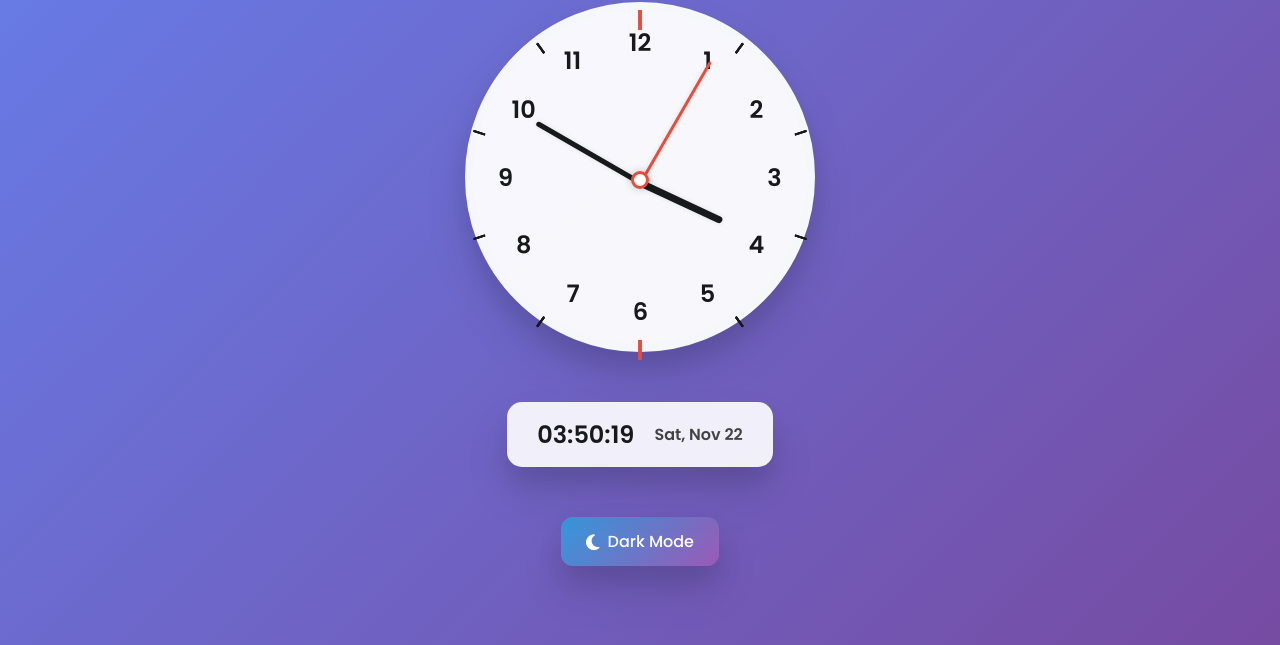
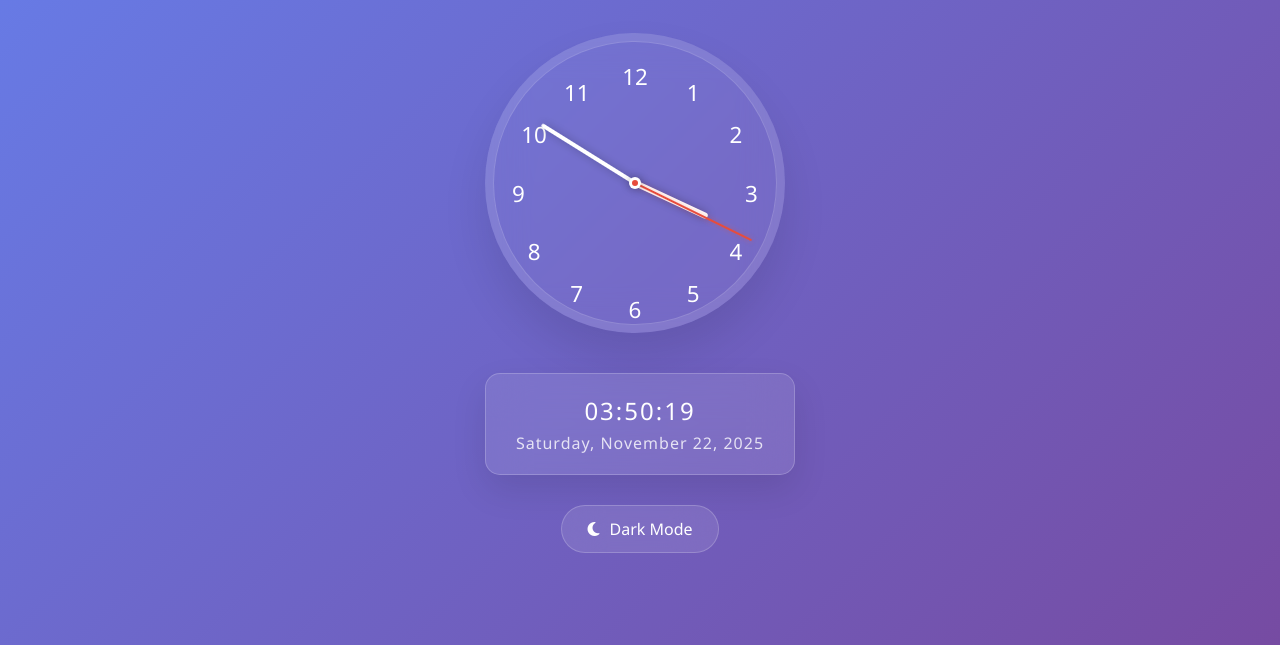
Before and after one commit to Galvinal-227/jamhtmlcssjs, a plain HTML site: page index.html in a window 1280 px wide. Shown: the part 155-800 px from the top of the page. Drawn offline with Linux system fonts and the light colour scheme.

Commit message:
index.html

```diff
--- a/index.html
+++ b/index.html
@@ -1,438 +1,309 @@
 <!DOCTYPE html>
 <html lang="en">
 <head>
-  <meta charset="UTF-8" />
-  <meta http-equiv="X-UA-Compatible" content="IE=edge" />
-  <meta name="viewport" content="width=device-width, initial-scale=1.0" />
-  <title>Elegant Analog Clock</title>
+    <meta charset="UTF-8">
+    <meta name="viewport" content="width=device-width, initial-scale=1.0">
+    <title>Clean Analog Clock</title>
+    <link rel="stylesheet" href="https://cdnjs.cloudflare.com/ajax/libs/font-awesome/6.4.0/css/all.min.css">
     <style>
-    @import url("https://fonts.googleapis.com/css2?family=Poppins:wght@200;300;400;500;600;700&display=swap");
-
-*{
+        * {
+            margin: 0;
             padding: 0;
-    margin: 0;
             box-sizing: border-box;
-    font-family: 'Poppins', sans-serif;
+            font-family: 'Segoe UI', Tahoma, Geneva, Verdana, sans-serif;
         }
 
-:root{
-    --primary-color: #f6f7fb;
-    --white-color: #fff;
-    --black-color: #18191a;
-    --red-color: #e74c3c;
-    --blue-color: #3498db;
-    --purple-color: #9b59b6;
-    --shadow: 0 15px 25px rgba(0, 0, 0, 0.1), 0 25px 45px rgba(0, 0, 0, 0.1);
-    --transition: all 0.3s ease;
+        body {
+            background: linear-gradient(135deg, #667eea 0%, #764ba2 100%);
+            min-height: 100vh;
+            display: flex;
+            justify-content: center;
+            align-items: center;
+            transition: all 0.3s ease;
         }
 
-body{
-    display: flex;
-    min-height: 100vh;
-    align-items: center;
-    justify-content: center;
-    background: linear-gradient(135deg, #667eea 0%, #764ba2 100%);
-    transition: var(--transition);
-}
-
-body.dark{
-    background: linear-gradient(135deg, #232526 0%, #414345 100%);
-    --primary-color: #242526;
-    --white-color: #18191a;
-    --black-color: #fff;
-    --red-color: #e74c3c;
-    --shadow: 0 15px 25px rgba(0, 0, 0, 0.3), 0 25px 45px rgba(0, 0, 0, 0.2);
+        body.dark {
+            background: linear-gradient(135deg, #2c3e50 0%, #3498db 100%);
         }
 
         .container {
-    display: flex;
-    flex-direction: column;
-    align-items: center;
-    gap: 50px;
-    padding: 30px;
+            text-align: center;
+            padding: 40px;
         }
 
-.container .clock {
-    display: flex;
-    height: 350px;
-    width: 350px;
-    border-radius: 50%;
-    align-items: center;
-    justify-content: center;
-    background: var(--white-color);
-    box-shadow: var(--shadow);
-    position: relative;
-    border: 8px solid var(--primary-color);
-    transition: var(--transition);
+        .clock-title {
+            color: white;
+            font-size: 2.5rem;
+            font-weight: 300;
+            margin-bottom: 40px;
+            letter-spacing: 2px;
         }
 
-.clock label {
-    position: absolute;
-    inset: 15px;
-    text-align: center;
-    transform: rotate(calc(var(--i) * 30deg));
+        .clock-container {
+            position: relative;
+            margin: 0 auto 40px;
         }
 
-.clock label span {
-    display: inline-block;
-    font-size: 24px;
-    font-weight: 600;
-    color: var(--black-color);
-    transform: rotate(calc(var(--i) * -30deg));
-    transition: var(--transition);
+        .clock {
+            width: 300px;
+            height: 300px;
+            border: 8px solid rgba(255, 255, 255, 0.1);
+            border-radius: 50%;
+            background: rgba(255, 255, 255, 0.05);
+            backdrop-filter: blur(20px);
+            -webkit-backdrop-filter: blur(20px);
+            box-shadow:
+                0 25px 45px rgba(0, 0, 0, 0.1),
+                inset 0 0 0 1px rgba(255, 255, 255, 0.2);
+            position: relative;
         }
 
-.clock .markers {
+        .number {
             position: absolute;
             width: 100%;
             height: 100%;
+            text-align: center;
+            transform: rotate(var(--rotation));
+            color: white;
+            font-size: 1.4rem;
+            font-weight: 400;
         }
 
-.clock .markers .marker {
-    position: absolute;
-    width: 2px;
-    height: 12px;
-    background: var(--black-color);
-    left: 50%;
-    transform: translateX(-50%) rotate(calc(var(--i) * 6deg));
-    transform-origin: 50% 175px;
-    opacity: 0.7;
+        .number > div {
+            transform: rotate(calc(var(--rotation) * -1));
+            padding-top: 20px;
         }
 
-.clock .markers .marker.major {
-    height: 20px;
-    width: 3px;
-    background: var(--red-color);
+        .hand {
+            position: absolute;
+            bottom: 50%;
+            left: 50%;
+            transform-origin: bottom;
+            border-radius: 10px 10px 0 0;
+            z-index: 10;
+            transition: transform 0.2s cubic-bezier(0.4, 2.3, 0.8, 1);
         }
 
-.container .indicator{
-    position: absolute;
-    height: 12px;
-    width: 12px;
-    display: flex;
-    justify-content: center;
-    z-index: 10;
+        .hour {
+            width: 6px;
+            height: 80px;
+            background: white;
+            margin-left: -3px;
+            box-shadow: 0 0 10px rgba(0, 0, 0, 0.3);
         }
 
-.indicator::before{
+        .minute {
+            width: 4px;
+            height: 110px;
+            background: white;
+            margin-left: -2px;
+            box-shadow: 0 0 10px rgba(0, 0, 0, 0.3);
+        }
+
+        .second {
+            width: 2px;
+            height: 130px;
+            background: #e74c3c;
+            margin-left: -1px;
+            box-shadow: 0 0 5px rgba(231, 76, 60, 0.5);
+        }
+
+        .center-dot {
+            position: absolute;
+            top: 50%;
+            left: 50%;
+            width: 12px;
+            height: 12px;
+            background: white;
+            border-radius: 50%;
+            transform: translate(-50%, -50%);
+            z-index: 11;
+            box-shadow: 0 0 10px rgba(0, 0, 0, 0.3);
+        }
+
+        .center-dot::after {
             content: '';
             position: absolute;
-    height: 100%;
-    width: 100%;
+            top: 50%;
+            left: 50%;
+            width: 6px;
+            height: 6px;
+            background: #e74c3c;
             border-radius: 50%;
-    z-index: 100;
-    background: var(--white-color);
-    border: 3px solid var(--red-color);
-    box-shadow: 0 0 10px rgba(0,0,0,0.2);
-    transition: var(--transition);
-}
-
-.indicator .hand {
-    position: absolute;
-    border-radius: 25px;
-    transform-origin: bottom;
-    bottom: 0;
-    box-shadow: 0 0 5px rgba(0,0,0,0.1);
-    transition: var(--transition);
-}
-
-.hand.second{
-    height: 140px;
-    width: 3px;
-    background: var(--red-color);
-    z-index: 9;
-}
-
-.hand.minute{
-    height: 120px;
-    width: 5px;
-    background: var(--black-color);
-    z-index: 8;
-}
-
-.hand.hour{
-    height: 90px;
-    width: 7px;
-    background: var(--black-color);
-    z-index: 7;
+            transform: translate(-50%, -50%);
         }
 
         .digital-clock {
-    background: var(--white-color);
-    padding: 15px 30px;
+            background: rgba(255, 255, 255, 0.1);
+            backdrop-filter: blur(20px);
+            -webkit-backdrop-filter: blur(20px);
+            border: 1px solid rgba(255, 255, 255, 0.2);
             border-radius: 15px;
-    box-shadow: var(--shadow);
+            padding: 20px 30px;
+            color: white;
             font-size: 1.5rem;
-    font-weight: 600;
-    color: var(--black-color);
-    transition: var(--transition);
-    display: flex;
+            font-weight: 300;
+            letter-spacing: 2px;
+            margin-bottom: 30px;
+            box-shadow: 0 15px 35px rgba(0, 0, 0, 0.1);
+        }
+
+        .date {
+            font-size: 1rem;
+            opacity: 0.8;
+            margin-top: 5px;
+            letter-spacing: 1px;
+        }
+        .mode-switch {
+            background: rgba(255, 255, 255, 0.1);
+            backdrop-filter: blur(20px);
+            -webkit-backdrop-filter: blur(20px);
+            border: 1px solid rgba(255, 255, 255, 0.2);
+            border-radius: 25px;
+            padding: 12px 25px;
+            color: white;
+            font-size: 1rem;
+            cursor: pointer;
+            transition: all 0.3s ease;
+            display: inline-flex;
             align-items: center;
             gap: 10px;
         }
 
-.digital-clock .date {
-    font-size: 1rem;
-    opacity: 0.8;
-    margin-left: 10px;
-}
-
-.mode-switch{
-    padding: 12px 25px;
-    border-radius: 12px;
-    font-size: 16px;
-    font-weight: 500;
-    color: var(--white-color);
-    background: linear-gradient(135deg, var(--blue-color), var(--purple-color));
-    box-shadow: var(--shadow);
-    cursor: pointer;
-    border: none;
-    transition: var(--transition);
-    display: flex;
-    align-items: center;
-    gap: 8px;
-}
-
         .mode-switch:hover {
-    transform: translateY(-3px);
+            background: rgba(255, 255, 255, 0.2);
+            transform: translateY(-2px);
             box-shadow: 0 10px 25px rgba(0, 0, 0, 0.2);
         }
 
-.mode-switch:active {
-    transform: translateY(-1px);
+        @media (max-width: 480px) {
+            .clock {
+                width: 250px;
+                height: 250px;
             }
 
-.mode-switch i {
-    font-size: 18px;
+            .hour { height: 65px; }
+            .minute { height: 90px; }
+            .second { height: 105px; }
+
+            .digital-clock {
+                font-size: 1.2rem;
+                padding: 15px 25px;
             }
 
             .clock-title {
-    color: var(--white-color);
                 font-size: 2rem;
-    font-weight: 600;
-    text-align: center;
-    margin-bottom: -20px;
-    text-shadow: 0 2px 10px rgba(0,0,0,0.2);
-}
-
-@media (max-width: 480px) {
-    .container .clock {
-        height: 280px;
-        width: 280px;
-    }
-
-    .clock label span {
-        font-size: 20px;
-    }
-
-    .hand.second{
-        height: 110px;
-    }
-
-    .hand.minute{
-        height: 95px;
-    }
-
-    .hand.hour{
-        height: 70px;
-    }
-
-    .clock .markers .marker {
-        transform-origin: 50% 140px;
-    }
-
-    .digital-clock {
-        font-size: 1.2rem;
-        padding: 12px 20px;
-    }
-
-    .clock-title {
-        font-size: 1.5rem;
             }
         }
-
-@keyframes smooth-sweep {
-    0% { transform: rotate(0deg); }
-    100% { transform: rotate(360deg); }
-}
-
-.hand.second {
-    animation: smooth-sweep 60s linear infinite;
-}
-
-body:not(.dark) .clock {
-    background: rgba(255, 255, 255, 0.95);
-    backdrop-filter: blur(10px);
-    -webkit-backdrop-filter: blur(10px);
-}
-
-body:not(.dark) .digital-clock {
-    background: rgba(255, 255, 255, 0.9);
-    backdrop-filter: blur(10px);
-    -webkit-backdrop-filter: blur(10px);
-}
     </style>
-
-  <link rel="stylesheet" href="https://cdnjs.cloudflare.com/ajax/libs/font-awesome/6.4.0/css/all.min.css">
 </head>
-
 <body>
     <div class="container">
-    <h1 class="clock-title">Elegant Analog Clock</h1>
+        <h1 class="clock-title">CLEAN CLOCK</h1>
 
+        <div class="clock-container">
             <div class="clock">
-      <div class="markers">
-        <div class="marker major" style="--i:0"></div>
-        <div class="marker major" style="--i:30"></div>
-        <div class="marker major" style="--i:60"></div>
-        <div class="marker major" style="--i:90"></div>
-        <div class="marker major" style="--i:120"></div>
-        <div class="marker major" style="--i:150"></div>
-        <div class="marker major" style="--i:180"></div>
-        <div class="marker major" style="--i:210"></div>
-        <div class="marker major" style="--i:240"></div>
-        <div class="marker major" style="--i:270"></div>
-        <div class="marker major" style="--i:300"></div>
-        <div class="marker major" style="--i:330"></div>
+                <div class="number" style="--rotation: 30deg"><div>1</div></div>
+                <div class="number" style="--rotation: 60deg"><div>2</div></div>
+                <div class="number" style="--rotation: 90deg"><div>3</div></div>
+                <div class="number" style="--rotation: 120deg"><div>4</div></div>
+                <div class="number" style="--rotation: 150deg"><div>5</div></div>
+                <div class="number" style="--rotation: 180deg"><div>6</div></div>
+                <div class="number" style="--rotation: 210deg"><div>7</div></div>
+                <div class="number" style="--rotation: 240deg"><div>8</div></div>
+                <div class="number" style="--rotation: 270deg"><div>9</div></div>
+                <div class="number" style="--rotation: 300deg"><div>10</div></div>
+                <div class="number" style="--rotation: 330deg"><div>11</div></div>
+                <div class="number" style="--rotation: 0deg"><div>12</div></div>
 
+                <div class="hand hour"></div>
+                <div class="hand minute"></div>
+                <div class="hand second"></div>
 
-        <div class="marker" style="--i:6"></div>
-        <div class="marker" style="--i:12"></div>
-        <div class="marker" style="--i:18"></div>
-        <div class="marker" style="--i:24"></div>
-        <div class="marker" style="--i:36"></div>
-        <div class="marker" style="--i:42"></div>
-        <div class="marker" style="--i:48"></div>
-        <div class="marker" style="--i:54"></div>
-        <div class="marker" style="--i:66"></div>
-        <div class="marker" style="--i:72"></div>
-        <div class="marker" style="--i:78"></div>
-        <div class="marker" style="--i:84"></div>
-        <div class="marker" style="--i:96"></div>
-        <div class="marker" style="--i:102"></div>
-        <div class="marker" style="--i:108"></div>
-        <div class="marker" style="--i:114"></div>
-        <div class="marker" style="--i:126"></div>
-        <div class="marker" style="--i:132"></div>
-        <div class="marker" style="--i:138"></div>
-        <div class="marker" style="--i:144"></div>
-        <div class="marker" style="--i:156"></div>
-        <div class="marker" style="--i:162"></div>
-        <div class="marker" style="--i:168"></div>
-        <div class="marker" style="--i:174"></div>
-        <div class="marker" style="--i:186"></div>
-        <div class="marker" style="--i:192"></div>
-        <div class="marker" style="--i:198"></div>
-        <div class="marker" style="--i:204"></div>
-        <div class="marker" style="--i:216"></div>
-        <div class="marker" style="--i:222"></div>
-        <div class="marker" style="--i:228"></div>
-        <div class="marker" style="--i:234"></div>
-        <div class="marker" style="--i:246"></div>
-        <div class="marker" style="--i:252"></div>
-        <div class="marker" style="--i:258"></div>
-        <div class="marker" style="--i:264"></div>
-        <div class="marker" style="--i:276"></div>
-        <div class="marker" style="--i:282"></div>
-        <div class="marker" style="--i:288"></div>
-        <div class="marker" style="--i:294"></div>
-        <div class="marker" style="--i:306"></div>
-        <div class="marker" style="--i:312"></div>
-        <div class="marker" style="--i:318"></div>
-        <div class="marker" style="--i:324"></div>
-        <div class="marker" style="--i:336"></div>
-        <div class="marker" style="--i:342"></div>
-        <div class="marker" style="--i:348"></div>
-        <div class="marker" style="--i:354"></div>
-      </div>
-
-      <label style="--i:1"><span>1</span></label>
-      <label style="--i:2"><span>2</span></label>
-      <label style="--i:3"><span>3</span></label>
-      <label style="--i:4"><span>4</span></label>
-      <label style="--i:5"><span>5</span></label>
-      <label style="--i:6"><span>6</span></label>
-      <label style="--i:7"><span>7</span></label>
-      <label style="--i:8"><span>8</span></label>
-      <label style="--i:9"><span>9</span></label>
-      <label style="--i:10"><span>10</span></label>
-      <label style="--i:11"><span>11</span></label>
-      <label style="--i:12"><span>12</span></label>
-
-      <div class="indicator">
-        <span class="hand hour"></span>
-        <span class="hand minute"></span>
-        <span class="hand second"></span>
+                <div class="center-dot"></div>
             </div>
         </div>
 
         <div class="digital-clock">
-      <span id="digital-time">00:00:00</span>
-      <span class="date" id="current-date">Mon, Jan 1</span>
+            <div id="time">00:00:00</div>
+            <div class="date" id="date">Monday, January 1</div>
         </div>
 
-    <button class="mode-switch">
+        <button class="mode-switch" id="modeSwitch">
             <i class="fas fa-moon"></i>
-      <span id="mode-text">Dark Mode</span>
+            <span>Dark Mode</span>
         </button>
     </div>
 
     <script>
-    const body = document.querySelector("body"),
-      hourHand = document.querySelector(".hour"),
-      minuteHand = document.querySelector(".minute"),
-      secondHand = document.querySelector(".second"),
-      modeSwitch = document.querySelector(".mode-switch"),
-      modeText = document.querySelector("#mode-text"),
-      digitalTime = document.querySelector("#digital-time"),
-      currentDate = document.querySelector("#current-date");
+        const hourHand = document.querySelector('.hour');
+        const minuteHand = document.querySelector('.minute');
+        const secondHand = document.querySelector('.second');
+        const timeElement = document.getElementById('time');
+        const dateElement = document.getElementById('date');
+        const modeSwitch = document.getElementById('modeSwitch');
+        const body = document.body;
 
-    if (localStorage.getItem("mode") === "Dark Mode") {
-        body.classList.add("dark");
-        modeText.textContent = "Light Mode";
-        modeSwitch.innerHTML = '<i class="fas fa-sun"></i><span id="mode-text">Light Mode</span>';
+        if (localStorage.getItem('theme') === 'dark') {
+            body.classList.add('dark');
+            updateModeSwitch(true);
         }
 
-    modeSwitch.addEventListener("click", () => {
-        body.classList.toggle("dark");
-        const isDarkMode = body.classList.contains("dark");
-        modeText.textContent = isDarkMode ? "Light Mode" : "Dark Mode";
-        modeSwitch.innerHTML = isDarkMode
-            ? '<i class="fas fa-sun"></i><span id="mode-text">Light Mode</span>'
-            : '<i class="fas fa-moon"></i><span id="mode-text">Dark Mode</span>';
-        localStorage.setItem("mode", isDarkMode ? "Dark Mode" : "Light Mode");
+        modeSwitch.addEventListener('click', () => {
+            body.classList.toggle('dark');
+            const isDark = body.classList.contains('dark');
+            updateModeSwitch(isDark);
+            localStorage.setItem('theme', isDark ? 'dark' : 'light');
         });
 
-    const updateAnalogTime = () => {
-        let date = new Date();
-        let secToDeg = (date.getSeconds() / 60) * 360;
-        let minToDeg = (date.getMinutes() / 60) * 360;
-        let hrToDeg = (date.getHours() / 12) * 360 + (date.getMinutes() * 0.5);
+        function updateModeSwitch(isDark) {
+            const icon = modeSwitch.querySelector('i');
+            const text = modeSwitch.querySelector('span');
 
-        secondHand.style.transform = `rotate(${secToDeg}deg)`;
-        minuteHand.style.transform = `rotate(${minToDeg}deg)`;
-        hourHand.style.transform = `rotate(${hrToDeg}deg)`;
-    };
+            if (isDark) {
+                icon.className = 'fas fa-sun';
+                text.textContent = 'Light Mode';
+            } else {
+                icon.className = 'fas fa-moon';
+                text.textContent = 'Dark Mode';
+            }
+        }
 
-    const updateDigitalTime = () => {
-        let date = new Date();
-        let hours = date.getHours().toString().padStart(2, '0');
-        let minutes = date.getMinutes().toString().padStart(2, '0');
-        let seconds = date.getSeconds().toString().padStart(2, '0');
+        function updateClock() {
+            const now = new Date();
 
-        digitalTime.textContent = `${hours}:${minutes}:${seconds}`;
+            const seconds = now.getSeconds();
+            const minutes = now.getMinutes();
+            const hours = now.getHours() % 12;
 
-        const options = { weekday: 'short', month: 'short', day: 'numeric' };
-        currentDate.textContent = date.toLocaleDateString('en-US', options);
-    };
+            const secondDeg = (seconds / 60) * 360;
+            const minuteDeg = (minutes / 60) * 360 + (seconds / 60) * 6;
+            const hourDeg = (hours / 12) * 360 + (minutes / 60) * 30;
 
-    const updateTime = () => {
-        updateAnalogTime();
-        updateDigitalTime();
-    };
+            secondHand.style.transform = `rotate(${secondDeg}deg)`;
+            minuteHand.style.transform = `rotate(${minuteDeg}deg)`;
+            hourHand.style.transform = `rotate(${hourDeg}deg)`;
 
-    setInterval(updateTime, 1000);
-    updateTime();
+            const timeString = now.toLocaleTimeString('en-US', {
+                hour12: false,
+                hour: '2-digit',
+                minute: '2-digit',
+                second: '2-digit'
+            });
+
+            const dateString = now.toLocaleDateString('en-US', {
+                weekday: 'long',
+                year: 'numeric',
+                month: 'long',
+                day: 'numeric'
+            });
+
+            timeElement.textContent = timeString;
+            dateElement.textContent = dateString;
+        }
+
+        updateClock();
+        setInterval(updateClock, 1000);
 
         window.addEventListener('load', () => {
             document.body.style.opacity = '0';
```
Lines whose indentation alone changed are shown as unchanged.
